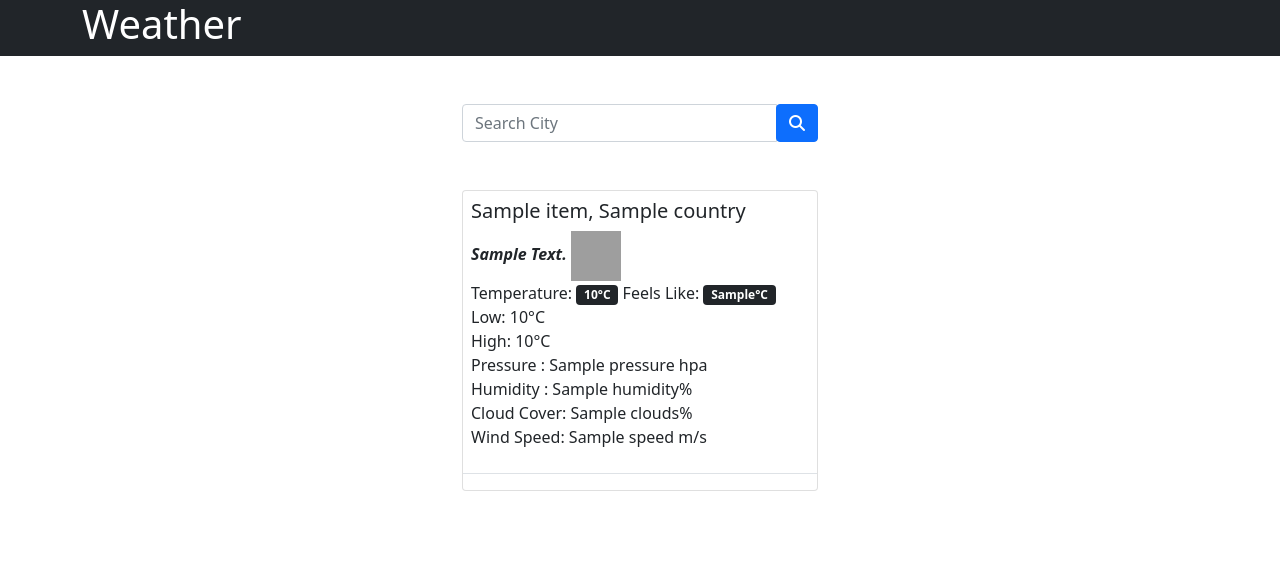
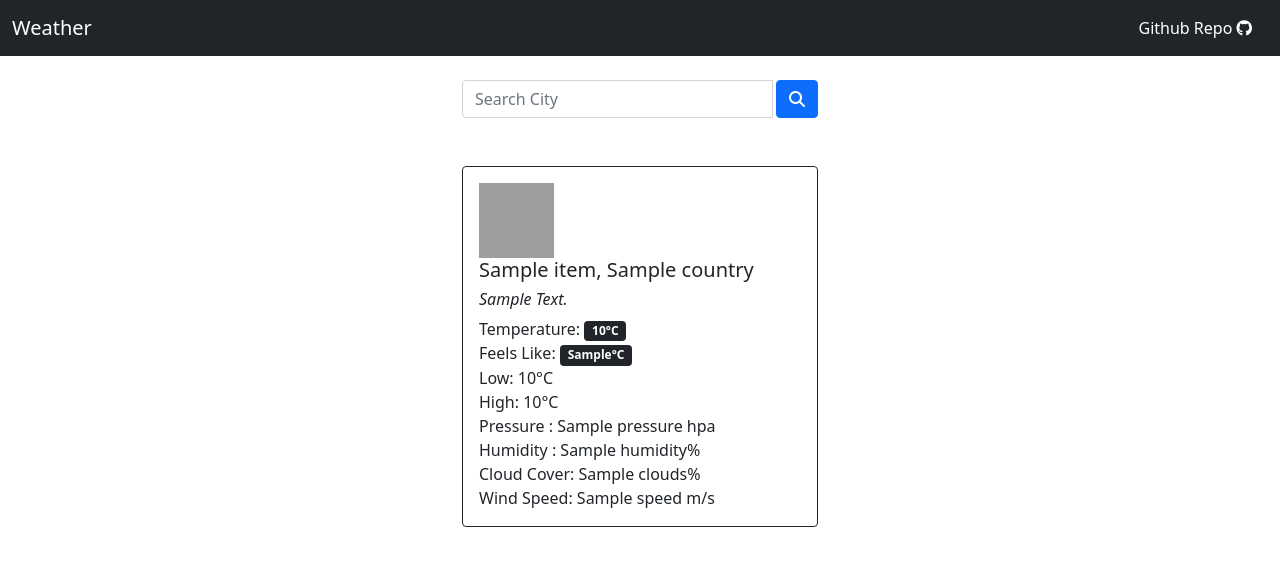
Before and after one commit to vaylon-fernandes/flask_weather_app, a Flask app: page / in a window 1280 px wide. Shown: the top 566 px of the page. Run offline with Flask 2, Linux system fonts and the light colour scheme; a database or web service that is not in the repository returns one stand-in record (values such as "Sample title"); data that the repository does not hold is empty; some libraries are stand-ins or nearby versions; grey boxes are pictures that could not be loaded.

Commit message:
Visual tweaks

```diff
--- a/website/templates/index.html
+++ b/website/templates/index.html
@@ -15,16 +15,58 @@
       src="https://kit.fontawesome.com/18ebc54422.js"
       crossorigin="anonymous"
     ></script>
+    <!-- This favicon was generated using the following font:
+
+- Font Title: Cabin Condensed
+- Font Author: Copyright 2016 The Cabin Project Authors (impallari@gmail.com)
+- Font Source: http://fonts.gstatic.com/s/cabincondensed/v14/nwpMtK6mNhBK2err_hqkYhHRqmwaYOjZ5HZl8Q.ttf
+- Font License: SIL Open Font License, 1.1 (http://scripts.sil.org/OFL) -->
+
+    <link
+      rel="apple-touch-icon"
+      sizes="180x180"
+      href="{{ url_for('static', filename='apple-touch-icon.png')  }}"
+    />
+    <link
+      rel="icon"
+      type="image/png"
+      sizes="32x32"
+      href="{{ url_for('static', filename='favicon-32x32.png') }}"
+    />
+    <link
+      rel="icon"
+      type="image/png"
+      sizes="16x16"
+      href="{{ url_for('static',filename='favicon-16x16.png') }}"
+    />
+    <link
+      rel="manifest"
+      href="{{ url_for('static', filename='site.webmanifest') }}"
+    />
     <title>Weather App</title>
   </head>
   <body>
-    <nav class="nav navbar-dark bg-dark text-start text-white">
-      <div class="container">
-        <h1>Weather</h1>
+    <style>
+      .nav-link {
+        color: #ffff;
+      }
+    </style>
+    <nav class="navbar navbar-dark bg-dark text-start text-white mb-4">
+      <div class="container-fluid">
+        <a class="navbar-brand" href="/"> Weather </a>
+        <span class="nav-item">
+          <a
+            href="https://github.com/vaylon-fernandes/flask_weather_app"
+            target="_blank"
+            class="nav-link active"
+          >
+            Github Repo
+            <i class="fab fa-github"></i>
+          </a>
+        </span>
       </div>
     </nav>
-    <br />
-    <br />
+
     <div class="container">
       <div class="row justify-content-center">
         <div class="col col-sm-4 md-col-offset-3">
@@ -32,9 +74,10 @@
             <div class="input-group">
               <input
                 type="text"
-                class="form-control"
+                class="form-control me-1"
                 name="city"
                 placeholder="Search City"
+                aria-label="Search City"
               />
               <div class="input-group-btn">
                 <button class="btn btn-primary" type="submit">
@@ -43,31 +86,30 @@
               </div>
             </div>
           </form>
-          <div class="card my-5">
-            <table class="table">
-              <tbody>
-                <tr>
-                  <td>
+          <div class="card my-5 border-dark">
+            <div class="card-body">
               {% if data != "City Not Found" %}
-
-                    <h5>{{data.cityname}}, {{ data.country_code }}</h5>
-                    <b class="text-capitalize"
-                      ><i> {{ data.description }}</i></b
-                    >
               <img
                 src="http://openweathermap.org/img/wn/{{ data.icon
             }}@2x.png"
                 alt="{{data.description}}"
-                      width="50"
-                      height="50"
+                height="75"
+                width="75"
               />
-                    <p>
+              <h5 class="card-title">
+                {{data.cityname}}, {{ data.country_code }}
+              </h5>
+
+              <h6 class="text-capitalize card-text">
+                <i> {{ data.description }} </i>
+              </h6>
+
+              <p class="card-text">
                 Temperature:
                 <span class="badge bg-dark">{{ data.temp }}&deg;C</span>
+                <br />
                 Feels Like:
-                      <span class="badge bg-dark"
-                        >{{ data.feels_like }}&deg;C</span
-                      >
+                <span class="badge bg-dark">{{ data.feels_like }}&deg;C</span>
                 <br />
                 Low: {{ data.temp_min }}&deg;C <br />
                 High: {{ data.temp_max }}&deg;C
@@ -81,12 +123,9 @@
                 Wind Speed: {{ data.wind_speed }} m/s
               </p>
               {% else %}
-                    <p>{{ data }}</p>
+              <p class="card-text">{{ data }}</p>
               {% endif %}
-                  </td>
-                </tr>
-              </tbody>
-            </table>
+            </div>
           </div>
         </div>
       </div>
```
Lines whose indentation alone changed are shown as unchanged.
